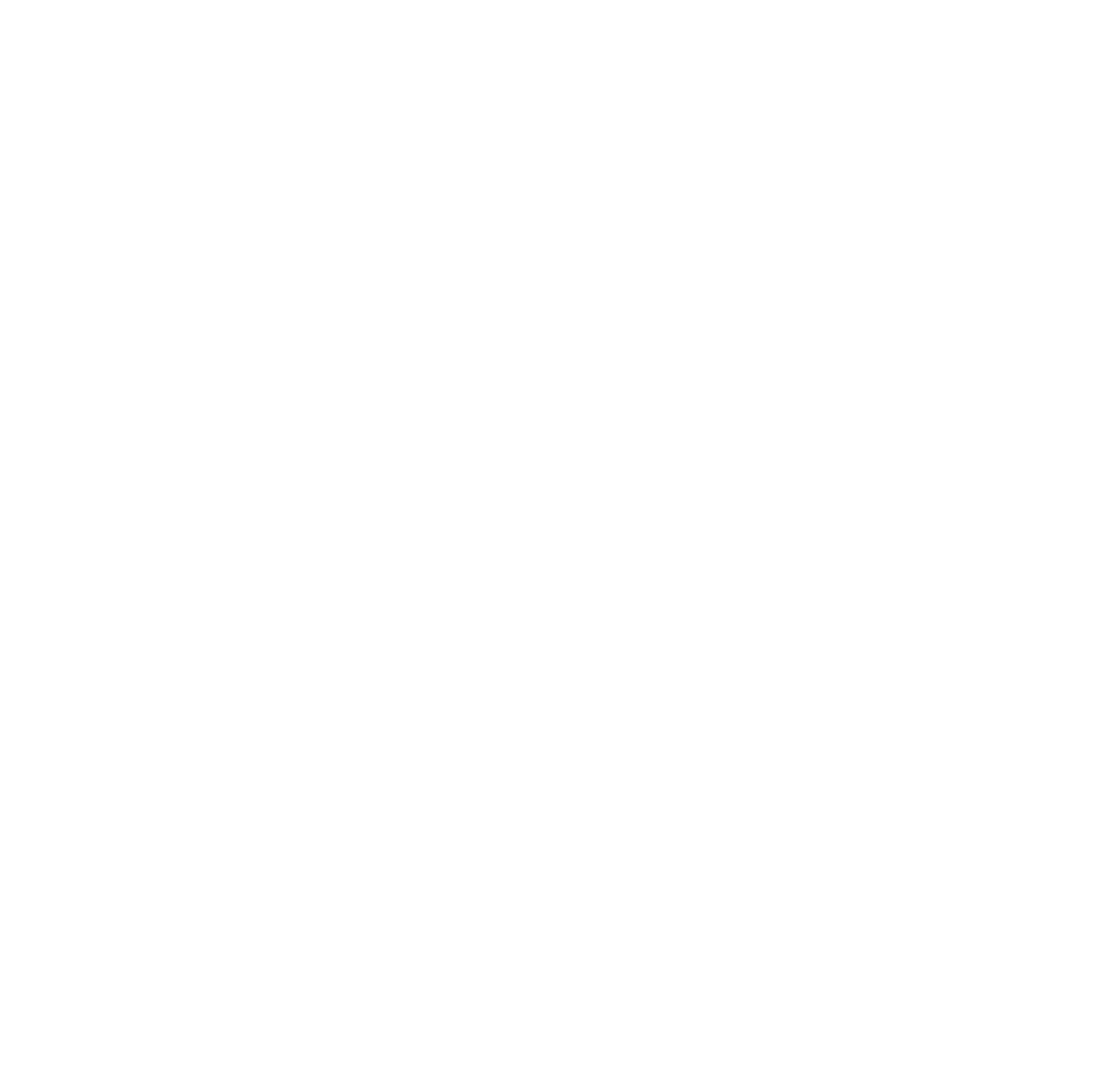
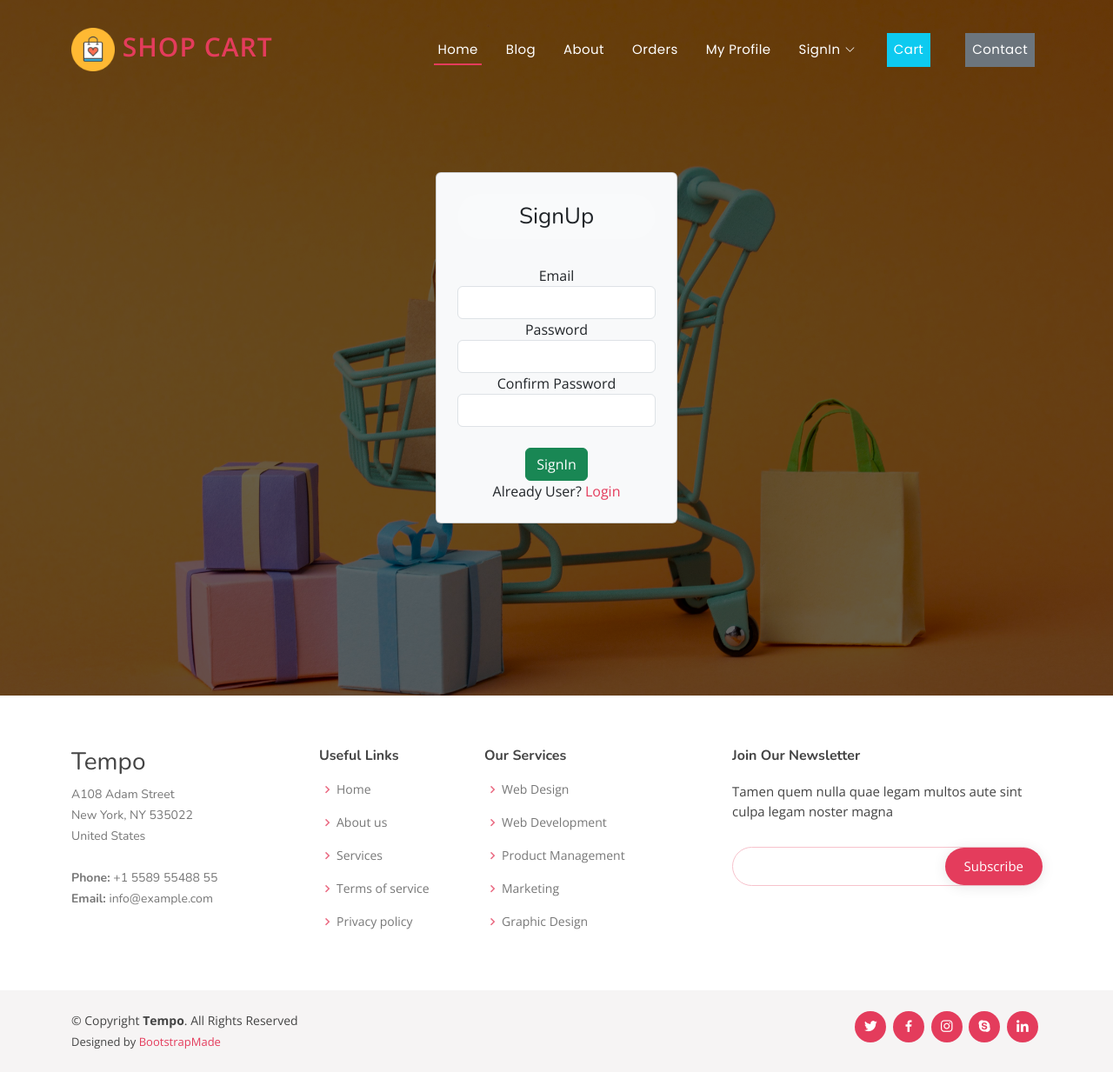
Before and after one commit to Sonu-Kumar2408/E-Commerce-Web-Project, a Django app: page /auth/signup/ in a window 1280 px wide. Before the commit the page is empty. Shown: the whole page at 87% size. Before the commit the page ends 800 px from the top, so only its background shows below. Run offline with Django 3.2, Linux system fonts and the light colour scheme; some libraries are stand-ins or nearby versions.

Commit message:
frontend

```diff
--- a/Ecommerce/static/assets/css/style.css
+++ b/Ecommerce/static/assets/css/style.css
@@ -1,10 +1,4 @@
-/**
-* Template Name: Tempo
-* Template URL: https://bootstrapmade.com/tempo-free-onepage-bootstrap-theme/
-* Updated: Mar 17 2024 with Bootstrap v5.3.3
-* Author: BootstrapMade.com
-* License: https://bootstrapmade.com/license/
-*/
+
 
 /*--------------------------------------------------------------
 # General
@@ -90,7 +84,7 @@
 }
 
 #header .logo img {
-  max-height: 40px;
+  max-height: 50px;
 }
 
 #header.header-scrolled,
@@ -361,7 +355,7 @@
 #hero {
   width: 100%;
   height: 100vh;
-  background: url("../img/hero-bg.jpg") top center;
+  background: url("../../Images/backk.jpg") top center;
   background-size: cover;
   position: relative;
 }
--- a/Ecommerce/templates/base.html
+++ b/Ecommerce/templates/base.html
@@ -12,23 +12,21 @@
   <meta content="E-Commerce Website" name="description">
   <meta content="E-Commerce" name="amazon,flipcart,myntra,selling,products">
 
-  <!-- Favicons -->
-  <link href="static/assets/img/favicon.png" rel="icon">
-  <link href="static/assets/img/apple-touch-icon.png" rel="apple-touch-icon">
+
 
   <!-- Google Fonts -->
   <link href="https://fonts.googleapis.com/css?family=Open+Sans:300,300i,400,400i,600,600i,700,700i|Nunito:300,300i,400,400i,600,600i,700,700i|Poppins:300,300i,400,400i,500,500i,600,600i,700,700i" rel="stylesheet">
 
   <!-- Vendor CSS Files -->
-  <link href="static/assets/vendor/bootstrap/css/bootstrap.min.css" rel="stylesheet">
-  <link href="static/assets/vendor/bootstrap-icons/bootstrap-icons.css" rel="stylesheet">
-  <link href="static/assets/vendor/boxicons/css/boxicons.min.css" rel="stylesheet">
-  <link href="static/assets/vendor/glightbox/css/glightbox.min.css" rel="stylesheet">
-  <link href="static/assets/vendor/remixicon/remixicon.css" rel="stylesheet">
-  <link href="static/assets/vendor/swiper/swiper-bundle.min.css" rel="stylesheet">
+  <link href="{% static '/assets/vendor/bootstrap/css/bootstrap.min.css' %}" rel="stylesheet">
+  <link href="{% static '/assets/vendor/bootstrap-icons/bootstrap-icons.css' %}" rel="stylesheet">
+  <link href="{% static '/assets/vendor/boxicons/css/boxicons.min.css' %}" rel="stylesheet">
+  <link href="{% static '/assets/vendor/glightbox/css/glightbox.min.css' %}" rel="stylesheet">
+  <link href="{% static '/assets/vendor/remixicon/remixicon.css' %}" rel="stylesheet">
+  <link href="{% static '/assets/vendor/swiper/swiper-bundle.min.css' %}" rel="stylesheet">
 
   <!-- Template Main CSS File -->
-  <link href="static/assets/css/style.css" rel="stylesheet">
+  <link href="{% static '/assets/css/style.css' %}" rel="stylesheet">
 
 
 </head>
@@ -39,9 +37,7 @@
   <header id="header" class="fixed-top ">
     <div class="container d-flex align-items-center justify-content-between">
 
-      <h1 class="logo"><a href="/">Shopping Cart</a></h1>
-      <!-- Uncomment below if you prefer to use an image logo -->
-      <!-- <a href="index.html" class="logo"><img src="static/assets/img/logo.png" alt="" class="img-fluid"></a>-->
+      <a href="/" class="logo"><img src="{% static 'Images/logoo.png' %}" alt="" class="img-fluid"> Shop Cart</a>
 
       <nav id="navbar" class="navbar">
         <ul>
@@ -162,14 +158,14 @@
   <a href="#" class="back-to-top d-flex align-items-center justify-content-center"><i class="bi bi-arrow-up-short"></i></a>
 
   <!-- Vendor JS Files -->
-  <script src="static/assets/vendor/bootstrap/js/bootstrap.bundle.min.js"></script>
-  <script src="static/assets/vendor/glightbox/js/glightbox.min.js"></script>
-  <script src="static/assets/vendor/isotope-layout/isotope.pkgd.min.js"></script>
-  <script src="static/assets/vendor/swiper/swiper-bundle.min.js"></script>
-  <script src="static/assets/vendor/php-email-form/validate.js"></script>
+  <script src="{% static '/assets/vendor/bootstrap/js/bootstrap.bundle.min.js' %}' %}"></script>
+  <script src="{% static '/assets/vendor/glightbox/js/glightbox.min.js' %}"></script>
+  <script src="{% static '/assets/vendor/isotope-layout/isotope.pkgd.min.js' %}"></script>
+  <script src="{% static '/assets/vendor/swiper/swiper-bundle.min.js' %}"></script>
+  <script src="{% static '/assets/vendor/php-email-form/validate.js' %}"></script>
 
   <!-- Template Main JS File -->
-  <script src="static/assets/js/main.js"></script>
+  <script src="{% static '/assets/js/main.js' %}"></script>
 
 </body>
 
--- a/Ecommerce/templates/signup.html
+++ b/Ecommerce/templates/signup.html
@@ -0,0 +1,31 @@
+{% extends "base.html" %}
+{% block title %}SignUp{% endblock title %}
+{% block content %}
+
+<div class="card bg-light p-4">
+  <h3 class="text-dark">SignUp</h3>
+<form action="/auth/signup/" method="post">{% csrf_token %}
+
+  <label for="email">Email</label>
+  <div class="form-group">
+  <input type="email" class="form-control" id="email" name="email" required>
+  </div>
+  <label for="pass1">Password</label>
+  <div class="form-group">
+  <input type="password" class="form-control" id="pass1" name="pass1" required>
+  </div>
+  <label for="form-group">Confirm Password</label>
+  <div class="form-group">
+  <input type="password" class="form-control" id="pass2" name="pass2" required>
+  </div>
+  <br>
+  <button type="submit" class="btn btn-success">SignIn</button>
+  <br>
+  Already User? <a href="/auth/login">Login</a>
+  <br>
+
+</form>
+
+</div>
+
+{% endblock content %}
```
Also changed, not shown: Ecommerce/templates/index.html (+2 -25 lines), Ecommerce/db.sqlite3, Ecommerce/static/Images/backk.jpg (added), Ecommerce/static/Images/logoo.png (added).
